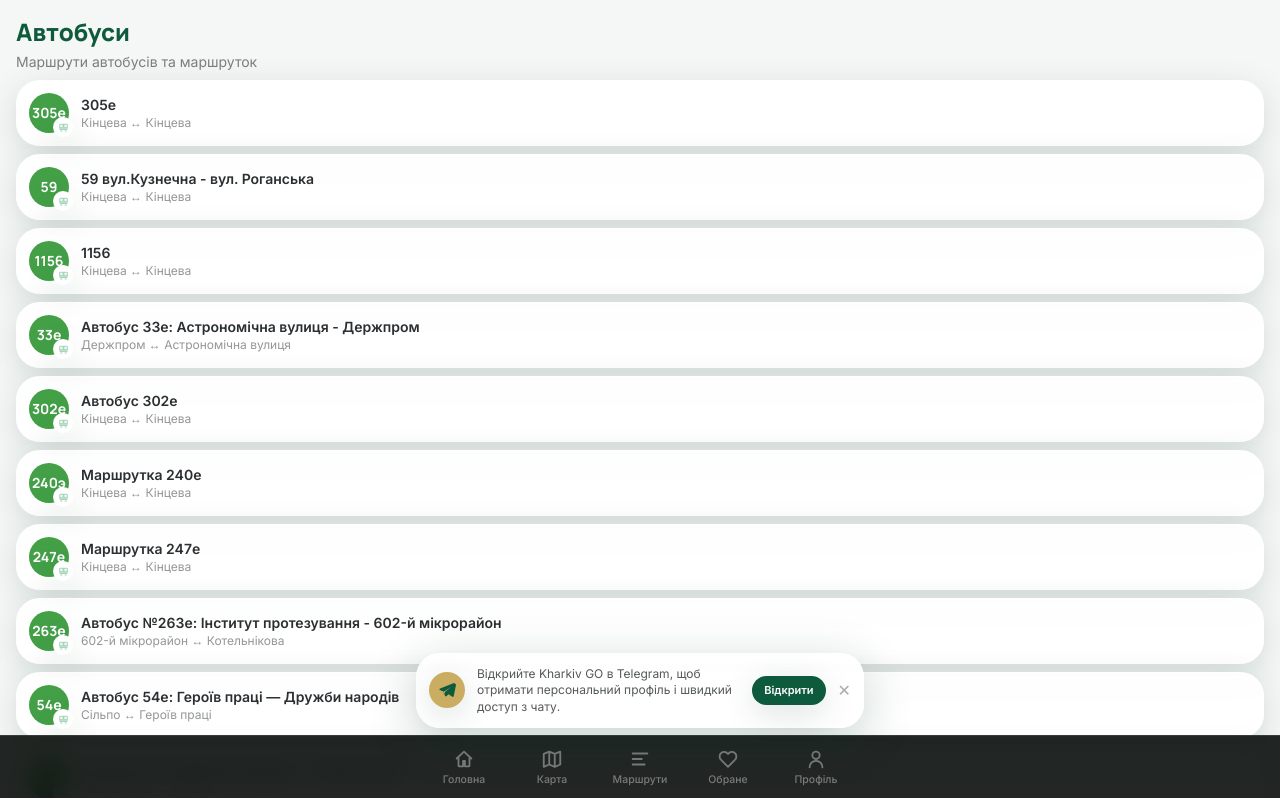
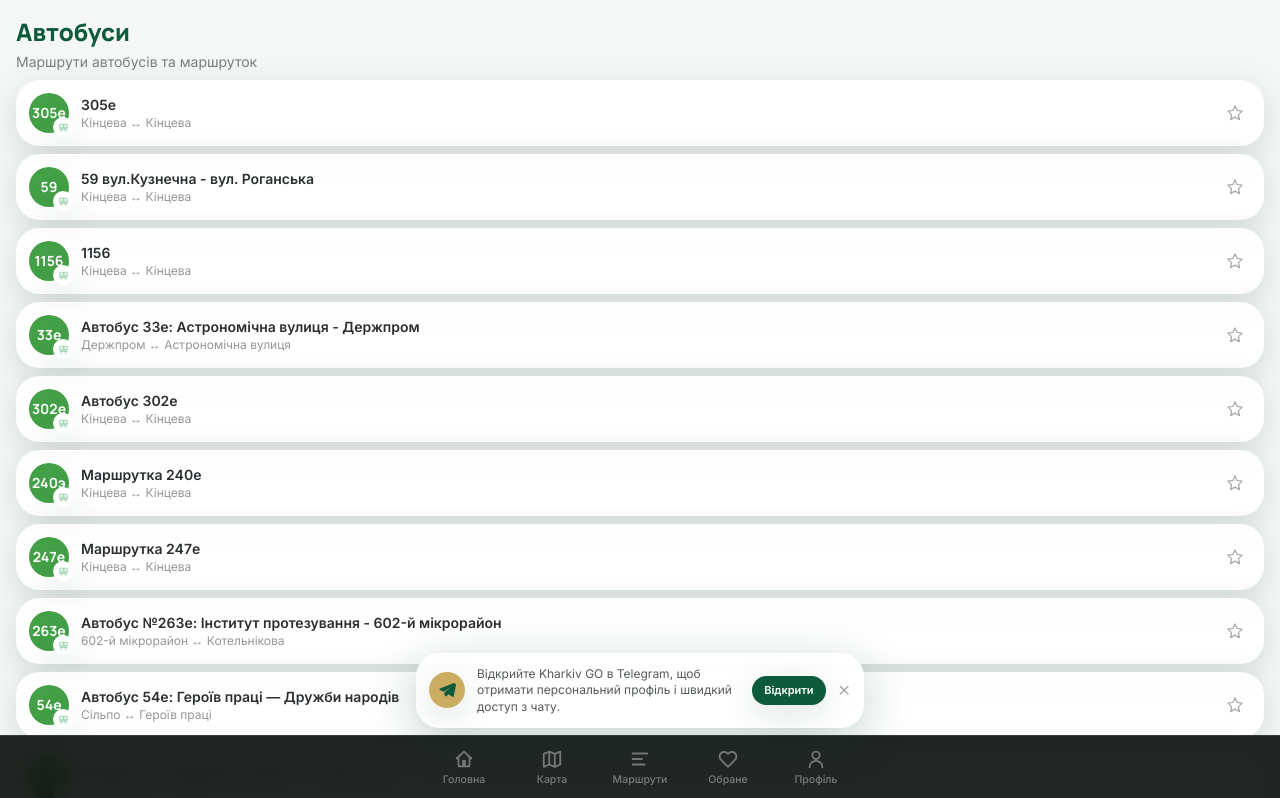
Before and after one commit to Travkaa52/rharkivGOO, a React (Vite) app in the folder frontend/: page /buses in a window 1280 px wide. Shown: the top 798 px of the page. Built offline with nearby package versions, Linux system fonts and the light colour scheme; no server answers.

Commit message:
Add files via upload

```diff
--- /dev/null
+++ b/frontend/src/components/FavoriteButton.tsx
@@ -0,0 +1,51 @@
+import clsx from 'clsx';
+
+interface FavoriteButtonProps {
+  active: boolean;
+  onToggle: () => void;
+  label: string;
+  className?: string;
+}
+
+/**
+ * Кнопка "додати в обране" — раніше в RouteCard/StopCard дублювався
+ * текстовий гліф ★/☆ без анімації та aria-pressed. Тепер це один
+ * переюзабельний компонент: справжня SVG-зірка, що плавно масштабується
+ * і заливається золотим при активації, з коректною семантикою для читалок екрана.
+ */
+export function FavoriteButton({ active, onToggle, label, className }: FavoriteButtonProps) {
+  return (
+    <button
+      type="button"
+      onClick={(e) => {
+        e.preventDefault();
+        e.stopPropagation();
+        onToggle();
+      }}
+      aria-pressed={active}
+      aria-label={label}
+      className={clsx(
+        'group/fav shrink-0 rounded-full p-1.5 transition-transform active:scale-90',
+        className
+      )}
+    >
+      <svg
+        width="20"
+        height="20"
+        viewBox="0 0 24 24"
+        className={clsx(
+          'transition-all duration-200 ease-out',
+          active
+            ? 'scale-110 fill-gold stroke-gold drop-shadow-[0_0_6px_rgba(198,165,82,0.55)]'
+            : 'scale-100 fill-transparent stroke-graphite/40 group-hover/fav:stroke-gold/70'
+        )}
+        strokeWidth="1.6"
+      >
+        <path
+          d="M12 3.5l2.55 5.44 5.95.8-4.3 4.24 1.05 5.98L12 17.02l-5.25 2.94 1.05-5.98-4.3-4.24 5.95-.8L12 3.5Z"
+          strokeLinejoin="round"
+        />
+      </svg>
+    </button>
+  );
+}
--- a/frontend/src/components/RouteCard.tsx
+++ b/frontend/src/components/RouteCard.tsx
@@ -1,17 +1,32 @@
-import { Link } from 'react-router-dom';
+import { useNavigate } from 'react-router-dom';
 import { useFavoritesStore } from '@/store/useFavoritesStore';
 import { TransportKindIcon } from '@/components/TransportKindIcon';
+import { FavoriteButton } from '@/components/FavoriteButton';
 import type { TransportRoute } from '@/types/transport';
 
 export function RouteCard({ route }: { route: TransportRoute }) {
+  const navigate = useNavigate();
   const isFavorite = useFavoritesStore((s) => s.isRouteFavorite(route.id));
   const addRoute = useFavoritesStore((s) => s.addRoute);
   const removeRoute = useFavoritesStore((s) => s.removeRoute);
 
+  // Раніше картка була <Link> (тег <a>), а зірочка обраного — <button> всередині
+  // неї: HTML забороняє вкладати інтерактивні елементи в посилання, і це ламало
+  // клавіатурну навігацію та читалки екрана. Тепер картка — це div з роллю
+  // "link" і навігацією через useNavigate, а кнопка обраного лежить поруч,
+  // а не всередині клікабельної області.
   return (
-    <Link
-      to={`/routes/${route.id}`}
-      className="flex items-center gap-3 rounded-xl2 border border-white/60 bg-white/90 p-3 shadow-glass transition hover:shadow-glass-lg active:scale-[0.99]"
+    <div
+      role="link"
+      tabIndex={0}
+      onClick={() => navigate(`/routes/${route.id}`)}
+      onKeyDown={(e) => {
+        if (e.key === 'Enter' || e.key === ' ') {
+          e.preventDefault();
+          navigate(`/routes/${route.id}`);
+        }
+      }}
+      className="flex cursor-pointer items-center gap-3 rounded-xl2 border border-white/60 bg-white/90 p-3 shadow-glass transition hover:shadow-glass-lg active:scale-[0.99]"
     >
       <div className="relative shrink-0">
         <div
@@ -32,17 +47,11 @@ export function RouteCard({ route }: { route: TransportRoute }) {
           {route.headsignForward} ↔ {route.headsignBackward}
         </p>
       </div>
-      <button
-        type="button"
-        onClick={(e) => {
-          e.preventDefault();
-          isFavorite ? removeRoute(route.id) : addRoute(route.id);
-        }}
-        aria-label={isFavorite ? 'Прибрати з обраного' : 'Додати в обране'}
-        className="shrink-0 p-1 text-lg"
-      >
-        {isFavorite ? '★' : '☆'}
-      </button>
-    </Link>
+      <FavoriteButton
+        active={isFavorite}
+        onToggle={() => (isFavorite ? removeRoute(route.id) : addRoute(route.id))}
+        label={isFavorite ? 'Прибрати з обраного' : 'Додати в обране'}
+      />
+    </div>
   );
 }
--- a/frontend/src/index.css
+++ b/frontend/src/index.css
@@ -16,6 +16,14 @@ body,
   -webkit-tap-highlight-color: transparent;
 }
 
+/* Видима клавіатурна фокусна рамка для всіх інтерактивних елементів —
+   раніше фокус був повністю невидимий (проблема доступності). */
+:focus-visible {
+  outline: 2px solid theme('colors.mint.DEFAULT');
+  outline-offset: 2px;
+  border-radius: 0.5rem;
+}
+
 /* Приховуємо стандартні контроли MapLibre під наш glass-стиль */
 .maplibregl-ctrl-group {
   border-radius: 1rem !important;
--- a/frontend/src/pages/FavoritesPage.tsx
+++ b/frontend/src/pages/FavoritesPage.tsx
@@ -1,59 +1,61 @@
+import { useNavigate } from 'react-router-dom';
 import { PageHeader } from '@/components/PageHeader';
+import { RouteCard } from '@/components/RouteCard';
+import { StopCard } from '@/components/StopCard';
 import { localRoutes, localStops } from '@/data/localData';
 import { useFavoritesStore } from '@/store/useFavoritesStore';
 
 export function FavoritesPage() {
-  const stops = useFavoritesStore((s) => s.stops);
-  const routes = useFavoritesStore((s) => s.routes);
-  const removeStop = useFavoritesStore((s) => s.removeStop);
-  const removeRoute = useFavoritesStore((s) => s.removeRoute);
+  const navigate = useNavigate();
+  const stopFavs = useFavoritesStore((s) => s.stops);
+  const routeFavs = useFavoritesStore((s) => s.routes);
 
-  const isEmpty = stops.length === 0 && routes.length === 0;
+  // Раніше сторінка малювала обране як прості <li> без кольору маршруту,
+  // іконок виду транспорту й без переходу на деталі — виглядало інакше,
+  // ніж всюди в застосунку, і по суті було "мертвим" списком.
+  // Тепер переюзаємо ті самі RouteCard/StopCard, що й на сторінці маршрутів —
+  // однаковий вигляд, той самий тап для переходу до деталей.
+  const routes = routeFavs.map((r) => localRoutes.getById(r.routeId)).filter(Boolean);
+  const stops = stopFavs.map((s) => localStops.getById(s.stopId)).filter(Boolean);
+
+  const isEmpty = routes.length === 0 && stops.length === 0;
 
   return (
     <div className="min-h-dvh bg-surface-soft pb-20">
       <PageHeader title="Обране" subtitle="Ваші улюблені зупинки та маршрути" />
-      <div className="px-4">
+      <div className="flex flex-col gap-4 px-4">
         {isEmpty && (
-          <div className="flex flex-col items-center gap-2 rounded-xl2 bg-white/70 py-12 text-center shadow-glass">
-            <span className="text-3xl">☆</span>
-            <p className="text-sm text-graphite/60">Ще немає обраного.<br />Додайте зупинки чи маршрути, натиснувши ★.</p>
+          <div className="flex flex-col items-center gap-2 rounded-xl2 bg-white/70 py-14 text-center">
+            <svg width="32" height="32" viewBox="0 0 24 24" className="fill-transparent stroke-graphite/30" strokeWidth="1.6">
+              <path d="M12 3.5l2.55 5.44 5.95.8-4.3 4.24 1.05 5.98L12 17.02l-5.25 2.94 1.05-5.98-4.3-4.24 5.95-.8L12 3.5Z" strokeLinejoin="round" />
+            </svg>
+            <p className="text-sm text-graphite/60">
+              Ще немає обраного.
+              <br />
+              Натисніть на зірочку біля зупинки чи маршруту, щоб додати сюди.
+            </p>
           </div>
         )}
 
         {routes.length > 0 && (
-          <section className="mb-4">
-            <h2 className="mb-2 font-display text-sm font-bold text-graphite/70">Маршрути</h2>
-            <ul className="flex flex-col gap-2">
-              {routes.map((r) => (
-                <li key={r.routeId} className="flex items-center justify-between rounded-xl2 bg-white/90 p-3 shadow-glass">
-                  <span className="text-sm text-graphite">
-                    Маршрут {localRoutes.getById(r.routeId)?.number ?? r.routeId}
-                  </span>
-                  <button onClick={() => removeRoute(r.routeId)} className="text-xs text-graphite/40 hover:text-red-500">
-                    Прибрати
-                  </button>
-                </li>
+          <section className="flex flex-col gap-2">
+            <h2 className="font-display text-sm font-bold text-graphite/70">Маршрути</h2>
+            <div className="flex flex-col gap-2">
+              {routes.map((route) => (
+                <RouteCard key={route!.id} route={route!} />
               ))}
-            </ul>
+            </div>
           </section>
         )}
 
         {stops.length > 0 && (
-          <section>
-            <h2 className="mb-2 font-display text-sm font-bold text-graphite/70">Зупинки</h2>
-            <ul className="flex flex-col gap-2">
-              {stops.map((s) => (
-                <li key={s.stopId} className="flex items-center justify-between rounded-xl2 bg-white/90 p-3 shadow-glass">
-                  <span className="text-sm text-graphite">
-                    {localStops.getById(s.stopId)?.name ?? `Зупинка ${s.stopId}`}
-                  </span>
-                  <button onClick={() => removeStop(s.stopId)} className="text-xs text-graphite/40 hover:text-red-500">
-                    Прибрати
-                  </button>
-                </li>
+          <section className="flex flex-col gap-2">
+            <h2 className="font-display text-sm font-bold text-graphite/70">Зупинки</h2>
+            <div className="flex flex-col gap-2">
+              {stops.map((stop) => (
+                <StopCard key={stop!.id} stop={stop!} onClick={() => navigate(`/map?stop=${stop!.id}`)} />
               ))}
-            </ul>
+            </div>
           </section>
         )}
       </div>
```
Also changed, not shown: frontend/src/components/StopCard.tsx (+17 -14 lines), frontend/src/pages/HistoryPage.tsx (+32 -6 lines), frontend/src/data/routes.json, 1 other file (tests, documents, lock files or other folders).
